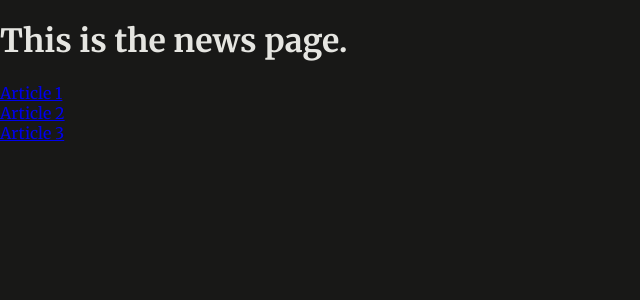
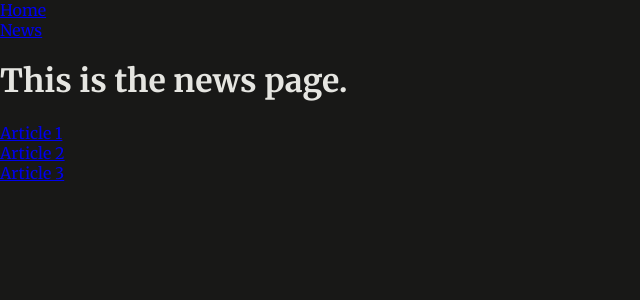
Before and after one commit to J-Skarbek/Routing-Deep-Dive, a Next.js app: page /news in a window 1280 px wide. Shown: the top 300 px of the page, without its empty margins (0-640 px from the left). Built offline with nearby package versions, Linux system fonts and the light colour scheme.

Commit message:
Add header component

```diff
--- a/app/layout.js
+++ b/app/layout.js
@@ -1,4 +1,5 @@
 import './globals.css';
+import MainHeader from '@/components/header';
 
 export const metadata = {
   title: 'Next.js Page Routing & Rendering',
@@ -8,6 +9,7 @@
 export default function RootLayout({ children }) {
  return (
     <html lang="en">
+      <MainHeader />
       <body>{children}</body>
     </html>
   )
--- /dev/null
+++ b/components/header.js
@@ -0,0 +1,12 @@
+import Link from "next/link";
+
+export default function MainHeader() {
+  return (
+    <div>
+      <ul>
+        <li><Link href='/' >Home</Link></li>
+        <li><Link href='/news' >News</Link></li>
+      </ul>
+    </div>
+  )
+}
```
